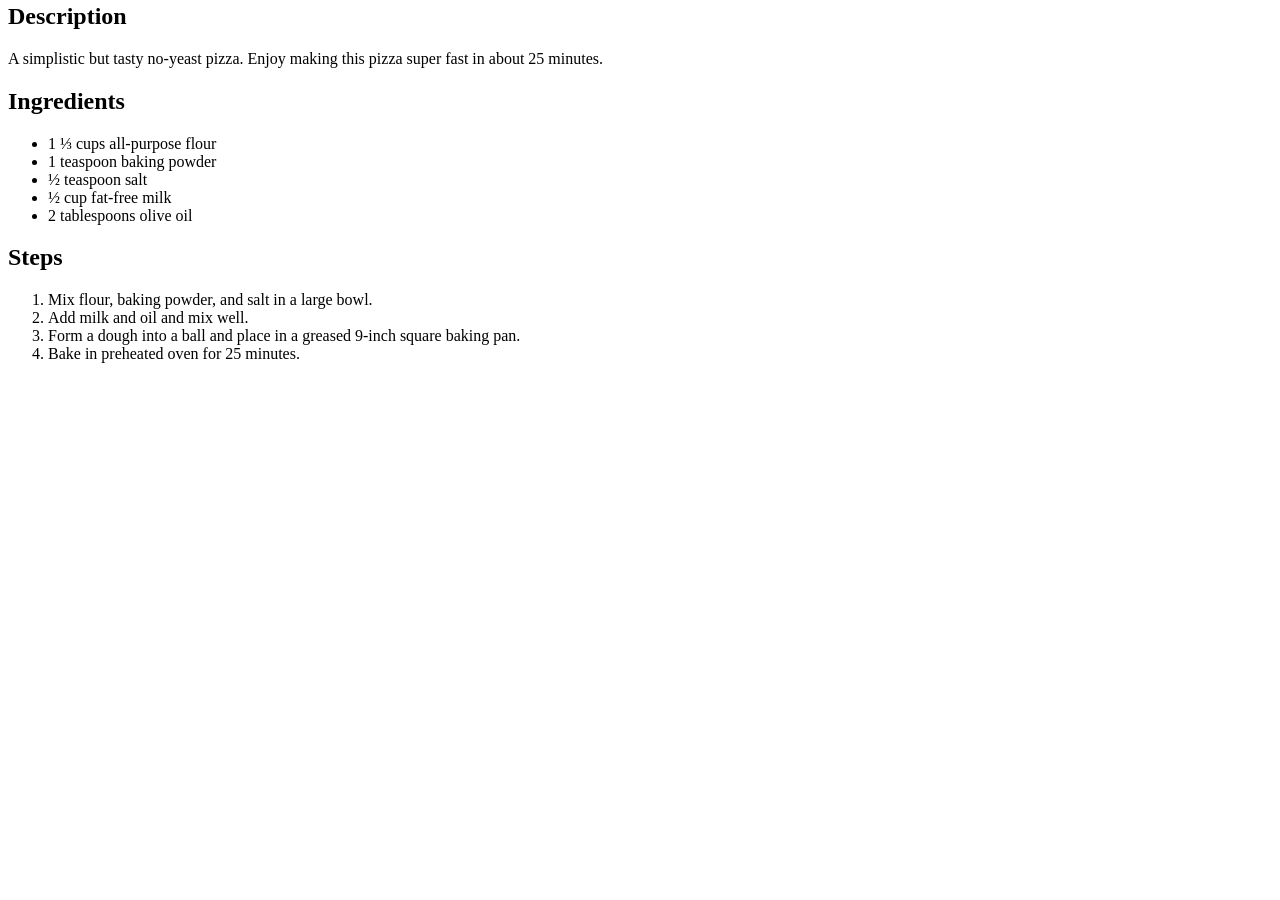
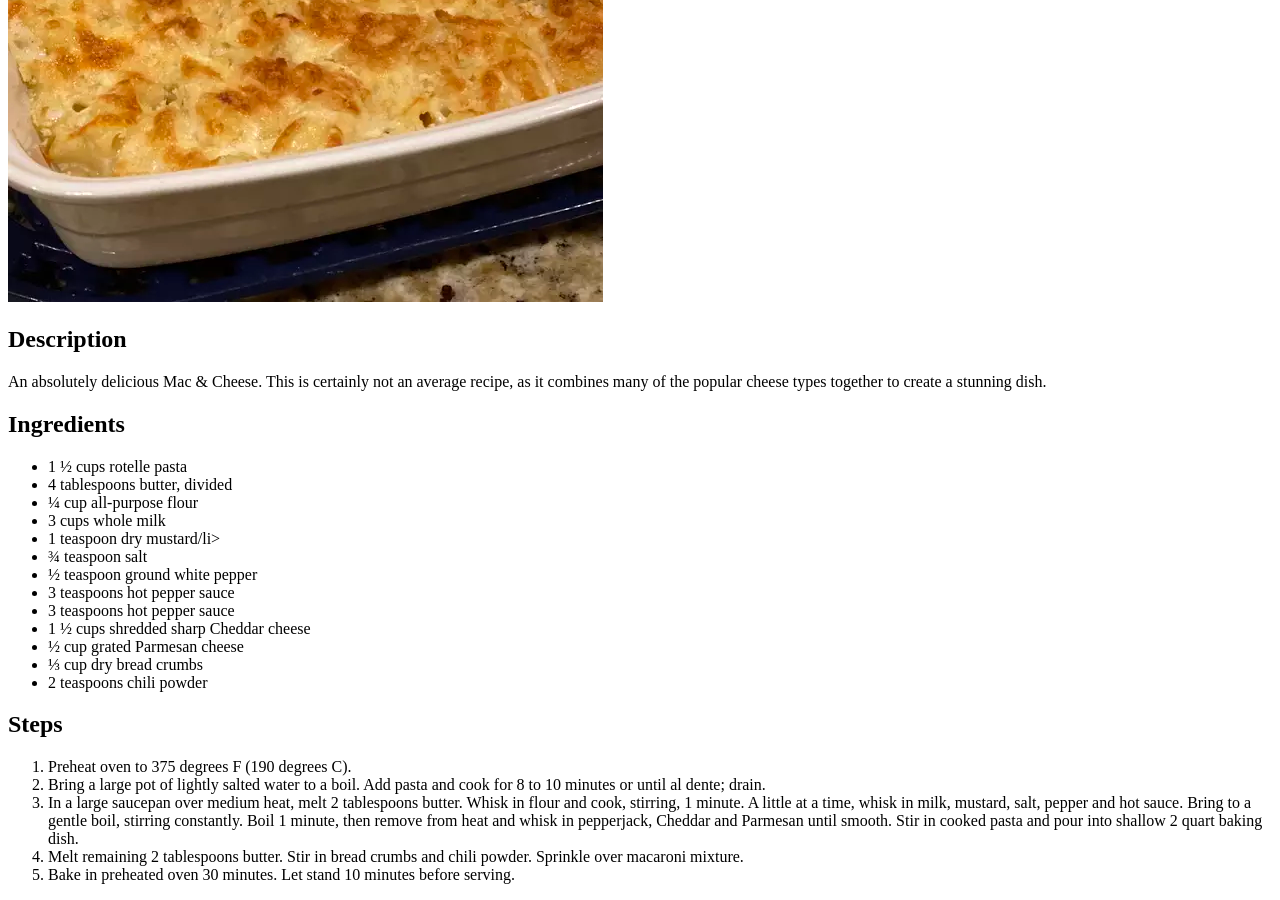
Before and after one commit to vexeval/odin-recipes, a plain HTML site: page recipes/MacCheese.html in a window 1280 px wide. Shown: the part 373-1273 px from the top of the page. Before the commit the page ends 800 px from the top, so only its background shows below. Drawn offline with Linux system fonts and the light colour scheme.

Commit message:
Added seperate recipe pages along with images
Co-authored-by: NehemyThachaeden

```diff
--- a/recipes/MacCheese.html
+++ b/recipes/MacCheese.html
@@ -9,29 +9,52 @@
 	<body>
 		<div class="content">
 			<h1>Mac & Cheese</h1>
-			<img src="/recipes/img/pizza.png" alt="Image of Mac & Cheese" />
+			<img src="/recipes/img/macandcheese.png" alt="Image of Mac & Cheese" />
 			<h2>Description</h2>
 			<p>
-				A simplistic but tasty no-yeast pizza. Enjoy making this pizza super
-				fast in about 25 minutes.
+				An absolutely delicious Mac & Cheese. This is certainly not an average
+				recipe, as it combines many of the popular cheese types together to
+				create a stunning dish.
 			</p>
 			<h2>Ingredients</h2>
 			<ul class="ingredients">
-				<li>1 ⅓ cups all-purpose flour</li>
-				<li>1 teaspoon baking powder</li>
-				<li>½ teaspoon salt</li>
-				<li>½ cup fat-free milk</li>
-				<li>2 tablespoons olive oil</li>
+				<li>1 ½ cups rotelle pasta</li>
+				<li>4 tablespoons butter, divided</li>
+				<li>¼ cup all-purpose flour</li>
+				<li>3 cups whole milk</li>
+				<li>1 teaspoon dry mustard/li></li>
+				<li>¾ teaspoon salt</li>
+				<li>½ teaspoon ground white pepper</li>
+				<li>3 teaspoons hot pepper sauce</li>
+				<li>3 teaspoons hot pepper sauce</li>
+				<li>1 ½ cups shredded sharp Cheddar cheese</li>
+				<li>½ cup grated Parmesan cheese</li>
+				<li>⅓ cup dry bread crumbs</li>
+				<li>2 teaspoons chili powder</li>
 			</ul>
 			<h2>Steps</h2>
 			<ol>
-				<li>Mix flour, baking powder, and salt in a large bowl.</li>
-				<li>Add milk and oil and mix well.</li>
+				<li>Preheat oven to 375 degrees F (190 degrees C).</li>
 				<li>
-					Form a dough into a ball and place in a greased 9-inch square baking
-					pan.
+					Bring a large pot of lightly salted water to a boil. Add pasta and
+					cook for 8 to 10 minutes or until al dente; drain.
 				</li>
-				<li>Bake in preheated oven for 25 minutes.</li>
+				<li>
+					In a large saucepan over medium heat, melt 2 tablespoons butter. Whisk
+					in flour and cook, stirring, 1 minute. A little at a time, whisk in
+					milk, mustard, salt, pepper and hot sauce. Bring to a gentle boil,
+					stirring constantly. Boil 1 minute, then remove from heat and whisk in
+					pepperjack, Cheddar and Parmesan until smooth. Stir in cooked pasta
+					and pour into shallow 2 quart baking dish.
+				</li>
+				<li>
+					Melt remaining 2 tablespoons butter. Stir in bread crumbs and chili
+					powder. Sprinkle over macaroni mixture.
+				</li>
+				<li>
+					Bake in preheated oven 30 minutes. Let stand 10 minutes before
+					serving.
+				</li>
 			</ol>
 		</div>
 	</body>
```
Also changed, not shown: recipes/Cheeseburger.html (+27 -14 lines), recipes/img/cheeseburger.png (added), recipes/img/macandcheese.png (added).
